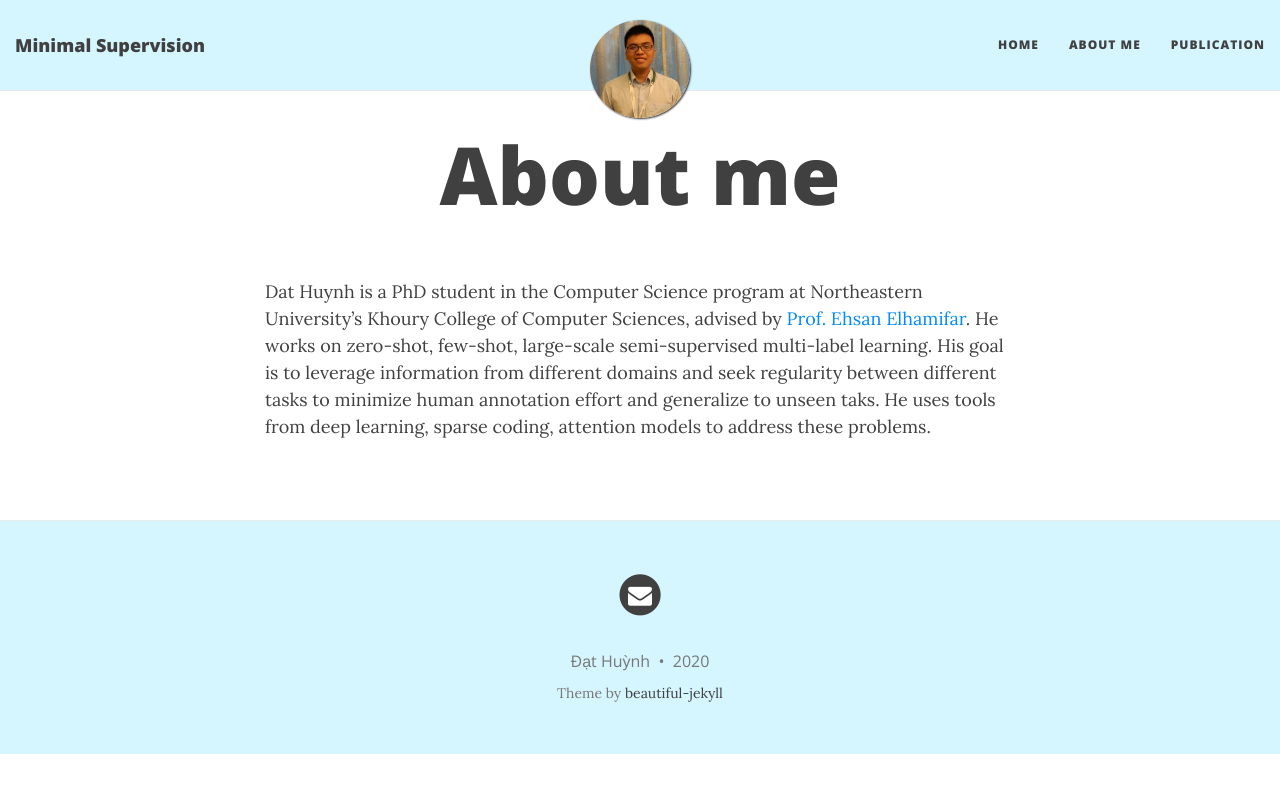
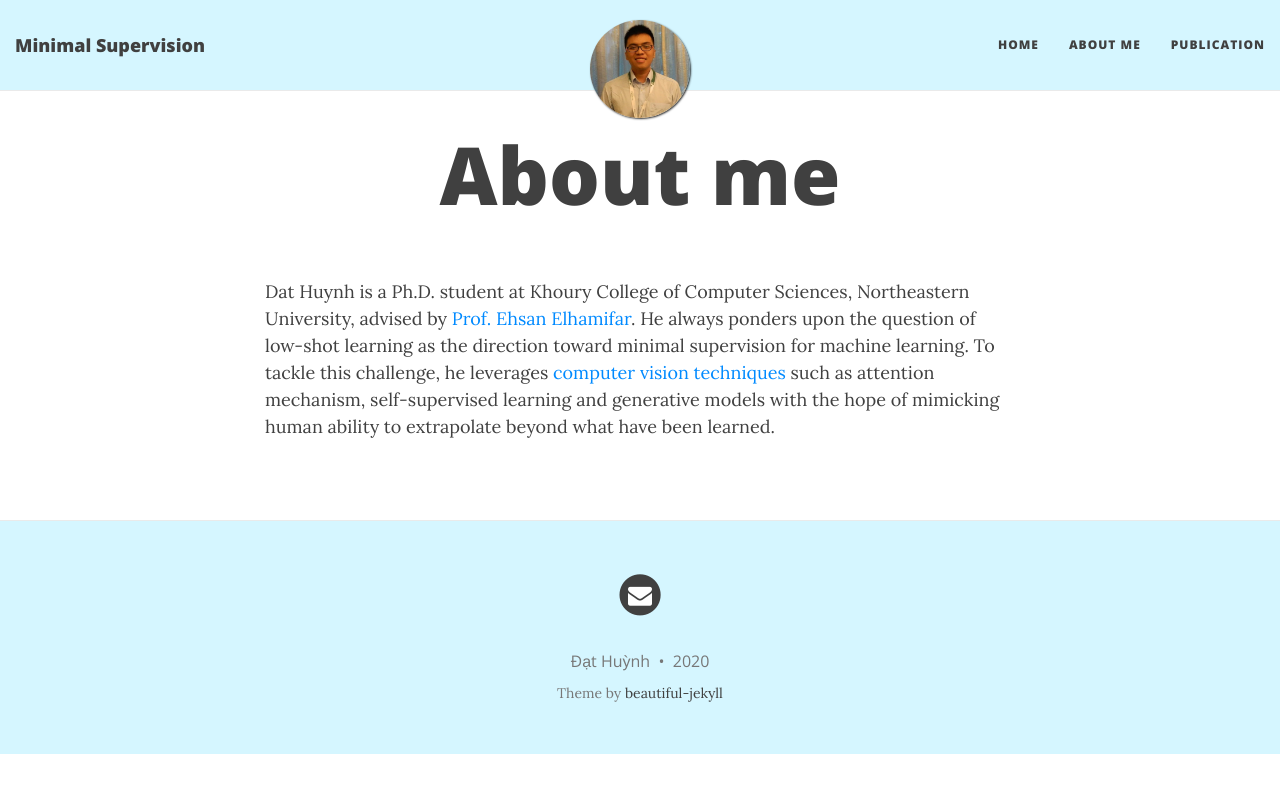
Before and after one commit to ZiweiXU/hbdat.github.io, a Jekyll site: the page built from aboutme.md, in a window 1280 px wide. Shown: the top 793 px of the page. Built offline with Jekyll 4.4.1, drawn with Linux system fonts in a browser that asks for light colours; nearby versions of some CDN libraries.

Commit message:
update aboutme

```diff
--- a/aboutme.md
+++ b/aboutme.md
@@ -3,4 +3,6 @@ layout: page
 title: About me
 ---
 
-Dat Huynh is a PhD student in the Computer Science program at Northeastern University’s  Khoury College of Computer Sciences, advised by [Prof. Ehsan Elhamifar](https://www.ccs.neu.edu/home/eelhami/). He works on zero-shot, few-shot, large-scale semi-supervised multi-label learning. His goal is to leverage information from different domains and seek regularity between different tasks to minimize human annotation effort and generalize to unseen taks. He uses tools from deep learning, sparse coding, attention models to address these problems.
+Dat Huynh is a Ph.D. student at Khoury College of Computer Sciences, Northeastern University, advised by [Prof. Ehsan Elhamifar](https://www.ccs.neu.edu/home/eelhami/).
+He always ponders upon the question of low-shot learning as the direction toward minimal supervision for machine learning.
+To tackle this challenge, he leverages [computer vision techniques](https://hbdat.github.io/publication/) such as attention mechanism, self-supervised learning and generative models with the hope of mimicking human ability to extrapolate beyond what have been learned.
```
